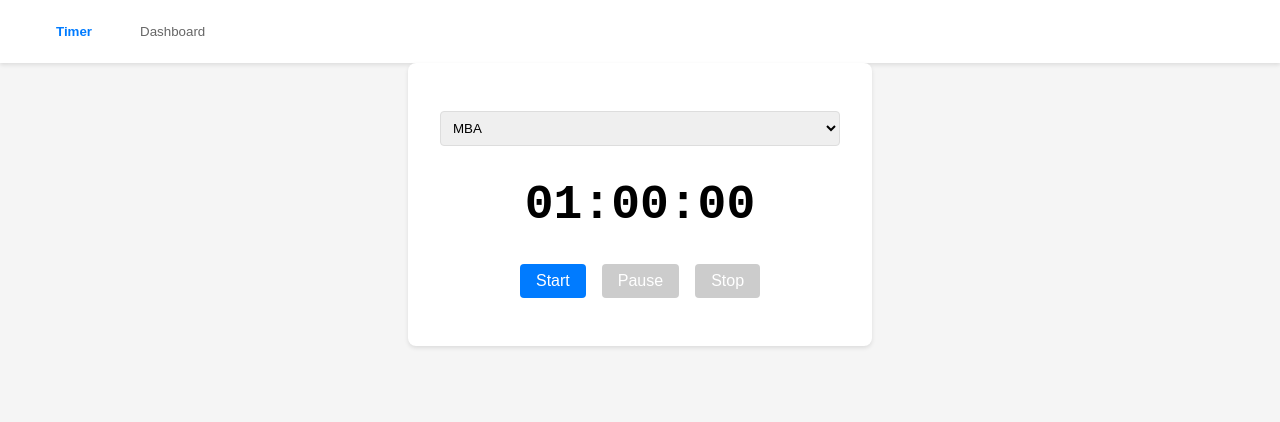
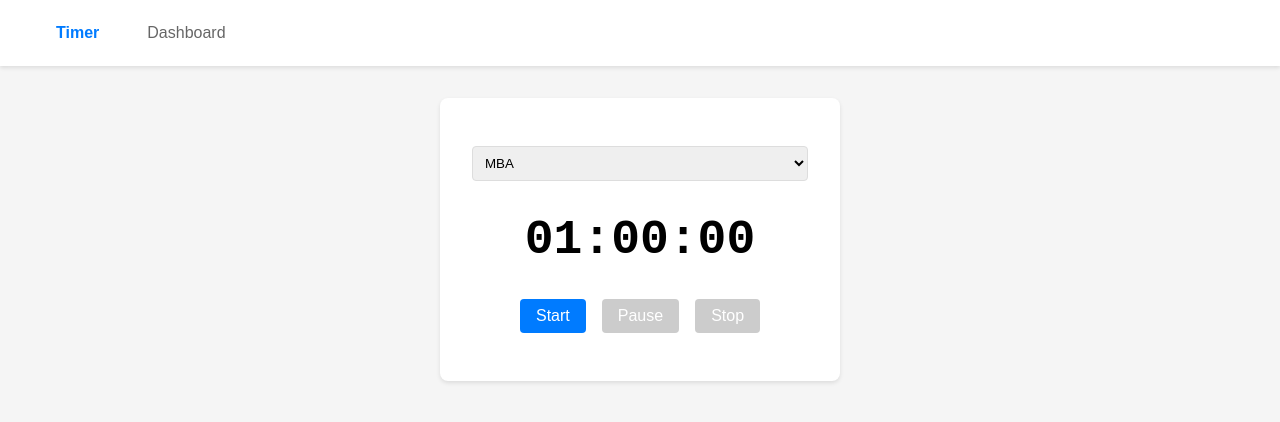
Before and after one commit to mysticchimp/Kibblr, a React (Create React App) app: page / in a window 1280 px wide. Shown: the top 422 px of the page. Built offline with nearby package versions, Linux system fonts and the light colour scheme.

Commit message:
Fix layout and styling issues

```diff
--- a/src/App.tsx
+++ b/src/App.tsx
@@ -7,12 +7,17 @@ import Dashboard from './components/Dashboard';
 const AppContainer = styled.div`
   min-height: 100vh;
   background-color: #f5f5f5;
+  display: flex;
+  flex-direction: column;
 `;
 
 const Nav = styled.nav`
   background-color: white;
   padding: 1rem;
   box-shadow: 0 2px 4px rgba(0, 0, 0, 0.1);
+  position: sticky;
+  top: 0;
+  z-index: 100;
 `;
 
 const NavList = styled.ul`
@@ -34,11 +39,20 @@ const NavItem = styled.li<{ active: boolean }>`
     cursor: pointer;
     color: ${props => props.active ? '#007bff' : '#666'};
     font-weight: ${props => props.active ? 'bold' : 'normal'};
+    font-size: 1rem;
 
     &:hover {
       color: #007bff;
     }
   }
+`;
+
+const MainContent = styled.main`
+  flex: 1;
+  padding: 2rem;
+  max-width: 1200px;
+  margin: 0 auto;
+  width: 100%;
 `;
 
 const App: React.FC = () => {
@@ -58,7 +72,9 @@ const App: React.FC = () => {
           </NavList>
         </Nav>
 
-        {activeTab === 'timer' ? <Timer /> : <Dashboard />}
+        <MainContent>
+          {activeTab === 'timer' ? <Timer /> : <Dashboard />}
+        </MainContent>
       </AppContainer>
     </TimeTrackingProvider>
   );
--- a/src/index.css
+++ b/src/index.css
@@ -1,3 +1,9 @@
+* {
+  margin: 0;
+  padding: 0;
+  box-sizing: border-box;
+}
+
 body {
   margin: 0;
   font-family: -apple-system, BlinkMacSystemFont, 'Segoe UI', 'Roboto', 'Oxygen',
@@ -5,6 +11,7 @@ body {
     sans-serif;
   -webkit-font-smoothing: antialiased;
   -moz-osx-font-smoothing: grayscale;
+  background-color: #f5f5f5;
 }
 
 code {
```
